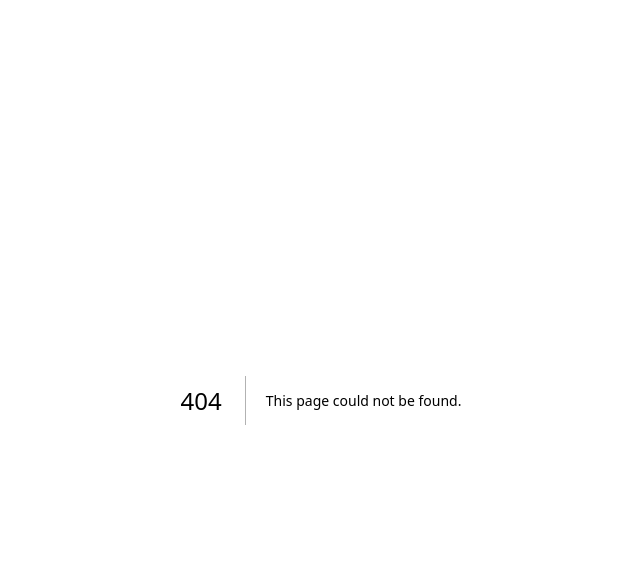
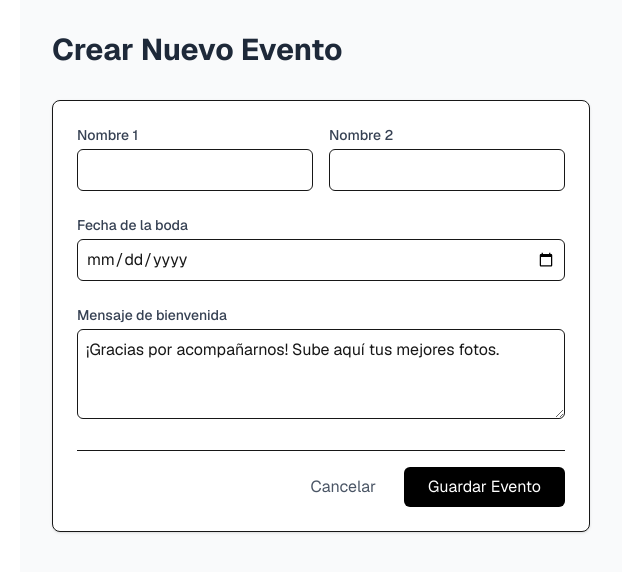
Before and after one commit to IsaacDLM/album-qr-bodas, a Next.js app: page /admin/nuevo in a window 1280 px wide. Before the commit this address had no page. Shown: the top 572 px of the page, without its empty margins (319-959 px from the left). Built offline with nearby package versions, Linux system fonts and the light colour scheme; no server answers.

Commit message:
creacion de clave para el panel de administrador junto con el formulario de nuevo evento

```diff
--- /dev/null
+++ b/app/admin/nuevo/page.tsx
@@ -0,0 +1,119 @@
+'use client';
+
+import { useState } from 'react';
+import { useRouter } from 'next/navigation';
+import { supabase } from '../../../lib/supabase'; // Ajusta la ruta si es necesario
+
+export default function NuevoEvento() {
+  const router = useRouter();
+  const [loading, setLoading] = useState(false);
+  const [formData, setFormData] = useState({
+    couple_name_1: '',
+    couple_name_2: '',
+    event_date: '',
+    welcome_message: '¡Gracias por acompañarnos! Sube aquí tus mejores fotos.',
+  });
+
+  // Generador de Token aleatorio de 10 caracteres (Ej: 7K9XQ2M8P4)
+  const generateToken = () => {
+    return Math.random().toString(36).substring(2, 12).toUpperCase();
+  };
+
+  const handleSubmit = async (e: React.FormEvent) => {
+    e.preventDefault();
+    setLoading(true);
+
+    const token = generateToken();
+
+    // Calculamos la fecha de expiración sumando 30 días a la fecha actual
+    const expiresAt = new Date();
+    expiresAt.setDate(expiresAt.getDate() + 30);
+
+    const { error } = await supabase.from('events').insert({
+      public_token: token,
+      couple_name_1: formData.couple_name_1,
+      couple_name_2: formData.couple_name_2,
+      event_date: formData.event_date,
+      welcome_message: formData.welcome_message,
+      expires_at: expiresAt.toISOString(),
+      status: 'active'
+    });
+
+    setLoading(false);
+
+    if (error) {
+      alert('Hubo un error al crear el evento');
+      console.error(error);
+    } else {
+      router.push('/admin'); // Volvemos al panel principal
+      router.refresh(); // Refrescamos los datos de la tabla
+    }
+  };
+
+  return (
+    <main className="p-8 font-sans max-w-2xl mx-auto bg-gray-50 min-h-screen">
+      <h1 className="text-3xl font-bold text-gray-800 mb-8">Crear Nuevo Evento</h1>
+
+      <form onSubmit={handleSubmit} className="bg-white p-6 rounded-lg shadow-sm border space-y-6">
+        <div className="grid grid-cols-2 gap-4">
+          <div>
+            <label className="block text-sm font-medium text-gray-700 mb-1">Nombre 1</label>
+            <input
+              required
+              type="text"
+              className="w-full border rounded-md p-2"
+              onChange={e => setFormData({...formData, couple_name_1: e.target.value})}
+            />
+          </div>
+          <div>
+            <label className="block text-sm font-medium text-gray-700 mb-1">Nombre 2</label>
+            <input
+              required
+              type="text"
+              className="w-full border rounded-md p-2"
+              onChange={e => setFormData({...formData, couple_name_2: e.target.value})}
+            />
+          </div>
+        </div>
+
+        <div>
+          <label className="block text-sm font-medium text-gray-700 mb-1">Fecha de la boda</label>
+          <input
+            required
+            type="date"
+            className="w-full border rounded-md p-2"
+            onChange={e => setFormData({...formData, event_date: e.target.value})}
+          />
+        </div>
+
+        <div>
+          <label className="block text-sm font-medium text-gray-700 mb-1">Mensaje de bienvenida</label>
+          <textarea
+            required
+            rows={3}
+            className="w-full border rounded-md p-2"
+            value={formData.welcome_message}
+            onChange={e => setFormData({...formData, welcome_message: e.target.value})}
+          />
+        </div>
+
+        <div className="flex justify-end space-x-3 pt-4 border-t">
+          <button
+            type="button"
+            onClick={() => router.push('/admin')}
+            className="px-4 py-2 text-gray-600 hover:bg-gray-100 rounded-md"
+          >
+            Cancelar
+          </button>
+          <button
+            type="submit"
+            disabled={loading}
+            className="bg-black text-white px-6 py-2 rounded-md hover:bg-gray-800 disabled:bg-gray-400"
+          >
+            {loading ? 'Creando...' : 'Guardar Evento'}
+          </button>
+        </div>
+      </form>
+    </main>
+  );
+}
--- a/app/admin/page.tsx
+++ b/app/admin/page.tsx
@@ -1,3 +1,4 @@
+import Link from 'next/link';
 import { supabase } from '../../lib/supabase';
 
 export default async function AdminDashboard() {
@@ -15,9 +16,9 @@ export default async function AdminDashboard() {
     <main className="p-8 font-sans max-w-6xl mx-auto bg-gray-50 min-h-screen">
       <div className="flex justify-between items-center mb-8">
         <h1 className="text-3xl font-bold text-gray-800">Panel de Administración</h1>
-        <button className="bg-black text-white px-5 py-2 rounded-md hover:bg-gray-800 transition-colors">
-          + Nuevo Evento
-        </button>
+        <Link href="/admin/nuevo" className="bg-black text-white px-5 py-2 rounded-md hover:bg-gray-800 transition-colors">
+        + Nuevo Evento
+        </Link>
       </div>
 
       <div className="bg-white rounded-lg shadow-sm border overflow-hidden">
--- /dev/null
+++ b/middleware.ts
@@ -0,0 +1,39 @@
+import { NextResponse } from 'next/server';
+import type { NextRequest } from 'next/server';
+
+export function middleware(req: NextRequest) {
+  // Comprobamos si el usuario intenta acceder a /admin o cualquier subruta (como /admin/nuevo)
+  if (req.nextUrl.pathname.startsWith('/admin')) {
+
+    // Obtenemos la cabecera de autorización que envía el navegador
+    const basicAuth = req.headers.get('authorization');
+
+    if (basicAuth) {
+      const authValue = basicAuth.split(' ')[1];
+      // Decodificamos el formato base64 que usa el navegador (usuario:contraseña)
+      const [user, pwd] = atob(authValue).split(':');
+
+      // Validamos si la contraseña coincide con nuestra variable de entorno
+      // (El usuario puede ser cualquiera, solo nos importa la contraseña)
+      if (pwd === process.env.ADMIN_PASSWORD) {
+        return NextResponse.next(); // Contraseña correcta, le dejamos pasar
+      }
+    }
+
+    // Si no hay contraseña o es incorrecta, forzamos al navegador a mostrar la ventana de login
+    return new NextResponse('Autenticación requerida', {
+      status: 401,
+      headers: {
+        'WWW-Authenticate': 'Basic realm="Panel de Administración"',
+      },
+    });
+  }
+
+  // Para las rutas públicas (como /e/[token]), dejamos pasar sin preguntar nada
+  return NextResponse.next();
+}
+
+// Configuración opcional para optimizar: el middleware solo se ejecutará en las rutas de admin
+export const config = {
+  matcher: ['/admin/:path*'],
+};
```
